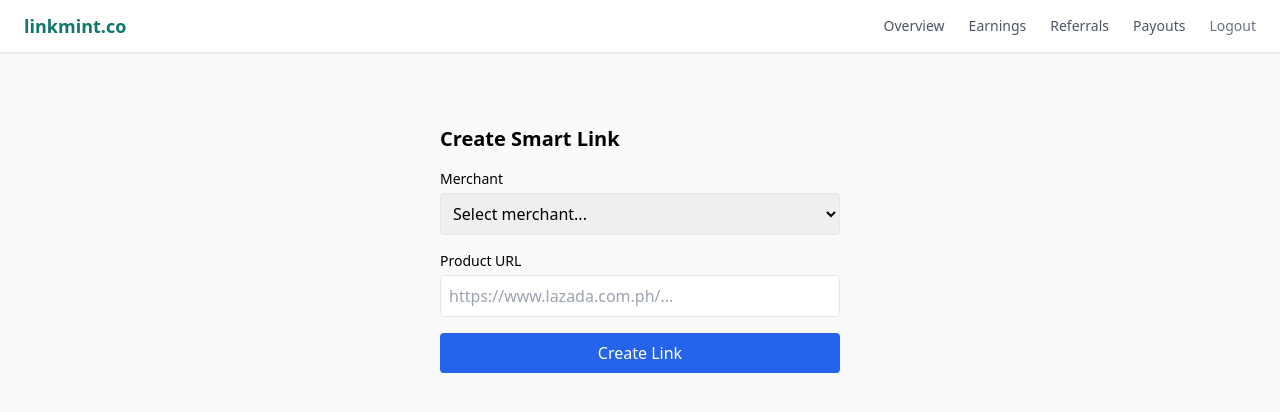
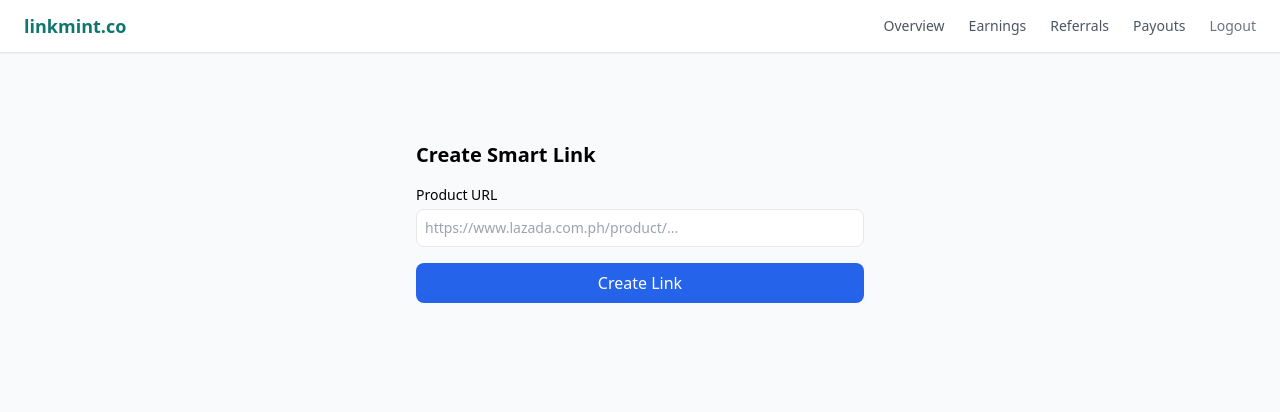
Before and after one commit to begintolern/Linkmint, a Next.js app: page /dashboard/create-link in a window 1280 px wide. Shown: the top 412 px of the page. Built offline with nearby package versions, Linux system fonts and the light colour scheme.

Commit message:
Fix: correct API endpoint to /api/smartlink/create (singular)

```diff
--- a/app/dashboard/create-link/CreateLinkClient.tsx
+++ b/app/dashboard/create-link/CreateLinkClient.tsx
@@ -12,30 +12,48 @@ type CreateResponse = {
   merchant?: string;
 };
 
-const PH_MERCHANTS = [
-  { id: "cmfvvoxsj0000oij8u4oadeo5", name: "Lazada PH" },
-  { id: "cmfu940920003oikshotzltnp", name: "Shopee" },
+const PH_DOMAINS = [
+  { hostIncludes: "lazada.com.ph", merchant: "Lazada PH" },
+  { hostIncludes: "shopee.ph", merchant: "Shopee" },
 ];
+
+function detectMerchant(urlStr: string) {
+  try {
+    const u = new URL(urlStr);
+    const host = u.hostname.toLowerCase();
+    for (const rule of PH_DOMAINS) {
+      if (host.includes(rule.hostIncludes)) return rule.merchant;
+    }
+    return null;
+  } catch {
+    return null;
+  }
+}
 
 export default function CreateLinkClient() {
   const router = useRouter();
   const [productUrl, setProductUrl] = useState("");
-  const [merchantId, setMerchantId] = useState("");
   const [busy, setBusy] = useState(false);
   const [error, setError] = useState<string | null>(null);
 
   async function handleCreate(e: React.FormEvent) {
     e.preventDefault();
     setError(null);
+
+    const merchant = detectMerchant(productUrl);
+    if (!merchant) {
+      setError("Could not detect merchant. Please use a Lazada or Shopee link.");
+      return;
+    }
+
     setBusy(true);
-
     try {
-      const res = await fetch("/api/smartlinks/create", {
+      const res = await fetch("/api/smartlink/create", {
         method: "POST",
         headers: { "Content-Type": "application/json" },
         body: JSON.stringify({
-          merchantId,
           destinationUrl: productUrl,
+          merchantName: merchant,
           source: "dashboard",
         }),
       });
@@ -43,7 +61,7 @@ export default function CreateLinkClient() {
       const data: CreateResponse = await res.json();
       if (!data.ok) throw new Error(data.error || "Failed to create link");
 
-      router.push("/dashboard/smart-links");
+      router.push("/dashboard/smartlinks");
     } catch (err: any) {
       setError(err.message);
     } finally {
@@ -52,45 +70,27 @@ export default function CreateLinkClient() {
   }
 
   return (
-    <div className="p-6 max-w-md mx-auto">
+    <div className="max-w-md mx-auto mt-10">
       <h1 className="text-xl font-semibold mb-4">Create Smart Link</h1>
-
       <form onSubmit={handleCreate} className="space-y-4">
-        <div>
-          <label className="block text-sm font-medium mb-1">Merchant</label>
-          <select
-            value={merchantId}
-            onChange={(e) => setMerchantId(e.target.value)}
-            required
-            className="w-full border rounded p-2"
-          >
-            <option value="">Select merchant...</option>
-            {PH_MERCHANTS.map((m) => (
-              <option key={m.id} value={m.id}>
-                {m.name}
-              </option>
-            ))}
-          </select>
-        </div>
-
         <div>
           <label className="block text-sm font-medium mb-1">Product URL</label>
           <input
             type="url"
             required
-            placeholder="https://www.lazada.com.ph/..."
+            className="w-full border rounded-lg p-2 text-sm"
+            placeholder="https://www.lazada.com.ph/product/..."
             value={productUrl}
             onChange={(e) => setProductUrl(e.target.value)}
-            className="w-full border rounded p-2"
           />
         </div>
 
-        {error && <p className="text-red-500 text-sm">{error}</p>}
+        {error && <p className="text-red-600 text-sm">{error}</p>}
 
         <button
           type="submit"
           disabled={busy}
-          className="bg-blue-600 text-white px-4 py-2 rounded w-full"
+          className="bg-blue-600 hover:bg-blue-700 text-white px-4 py-2 rounded-lg w-full disabled:opacity-50"
         >
           {busy ? "Creating..." : "Create Link"}
         </button>
```
